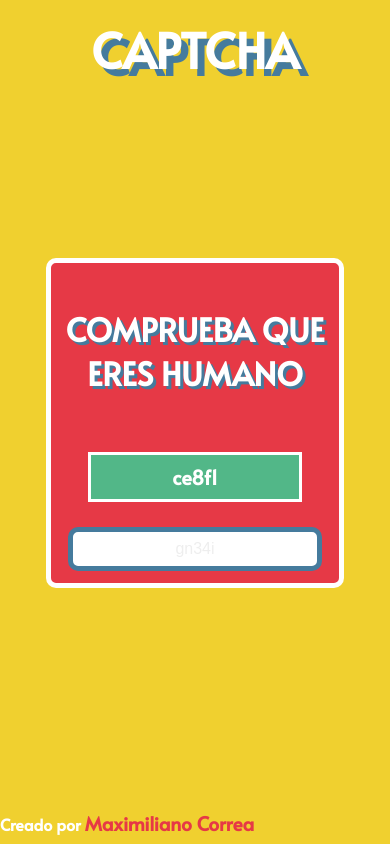
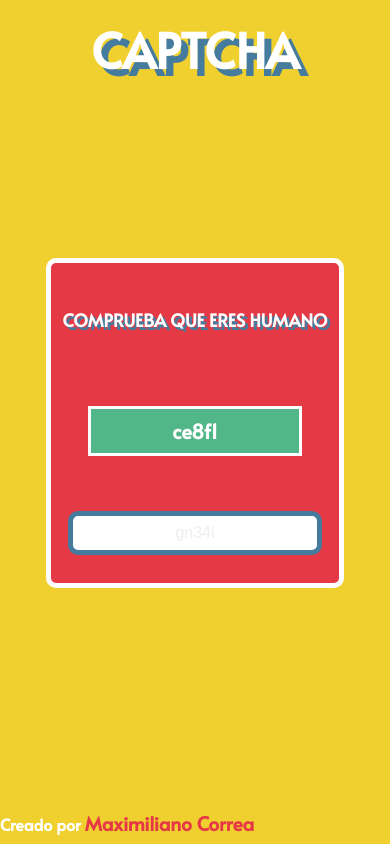
Before and after one commit to Correeee/Captcha, a plain HTML site: page index.html in a window 390 px wide. Drawn offline with nearby package versions, Linux system fonts and the light colour scheme.

Commit message:
titulo div responsive

```diff
--- a/style.css
+++ b/style.css
@@ -121,6 +121,10 @@ a:hover{
     #div_captcha{
         max-width: 30rem;
     }
+
+    h3{
+        font-size: 1.5rem;
+    }
 }
 
 @media screen and (max-width: 500px) {
@@ -141,6 +145,10 @@ a:hover{
     .mario{
         width: 1.5rem;
     }
+
+    h3{
+        font-size: 1.25rem;
+    }
 }
 
 @media screen and (max-width: 425px) {
@@ -160,4 +168,8 @@ a:hover{
     h1{
         font-size: 3rem;
     }
+
+    h3{
+        font-size: 1.1rem;
+    }
 }
```
